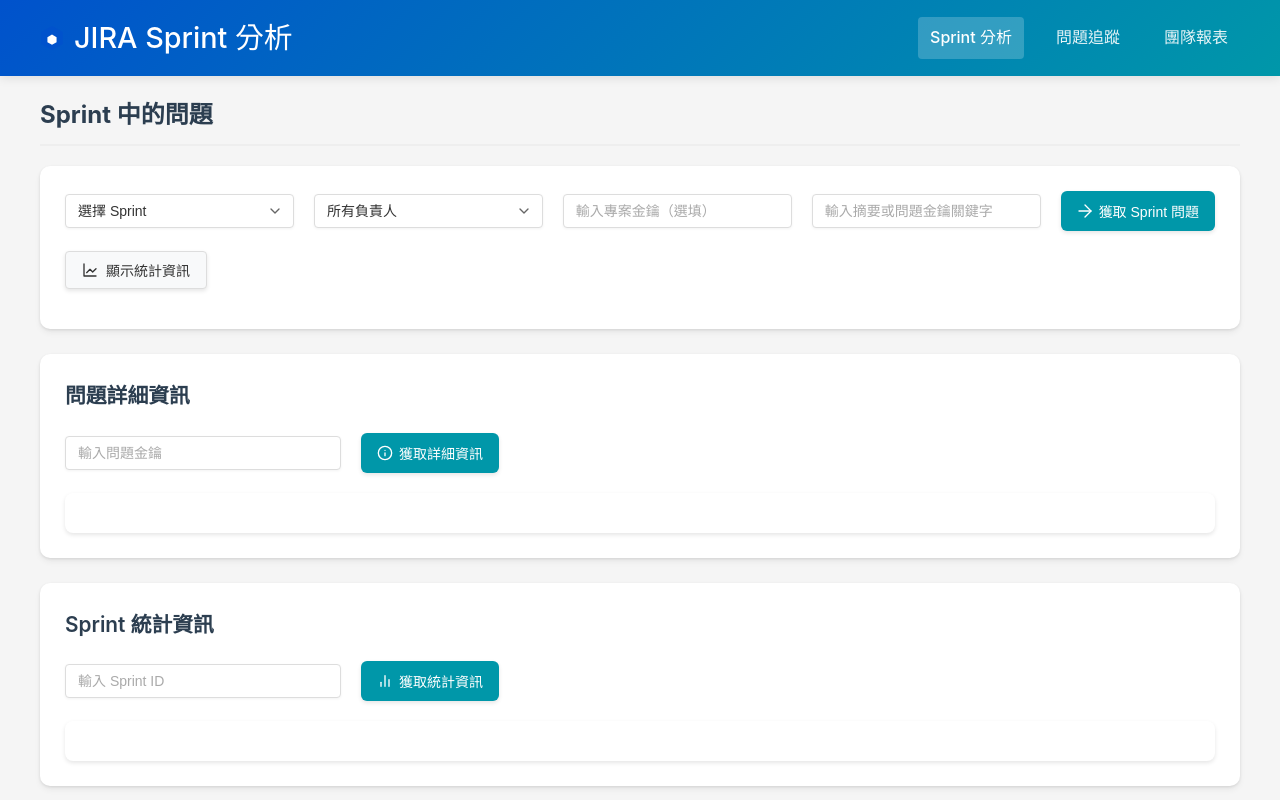
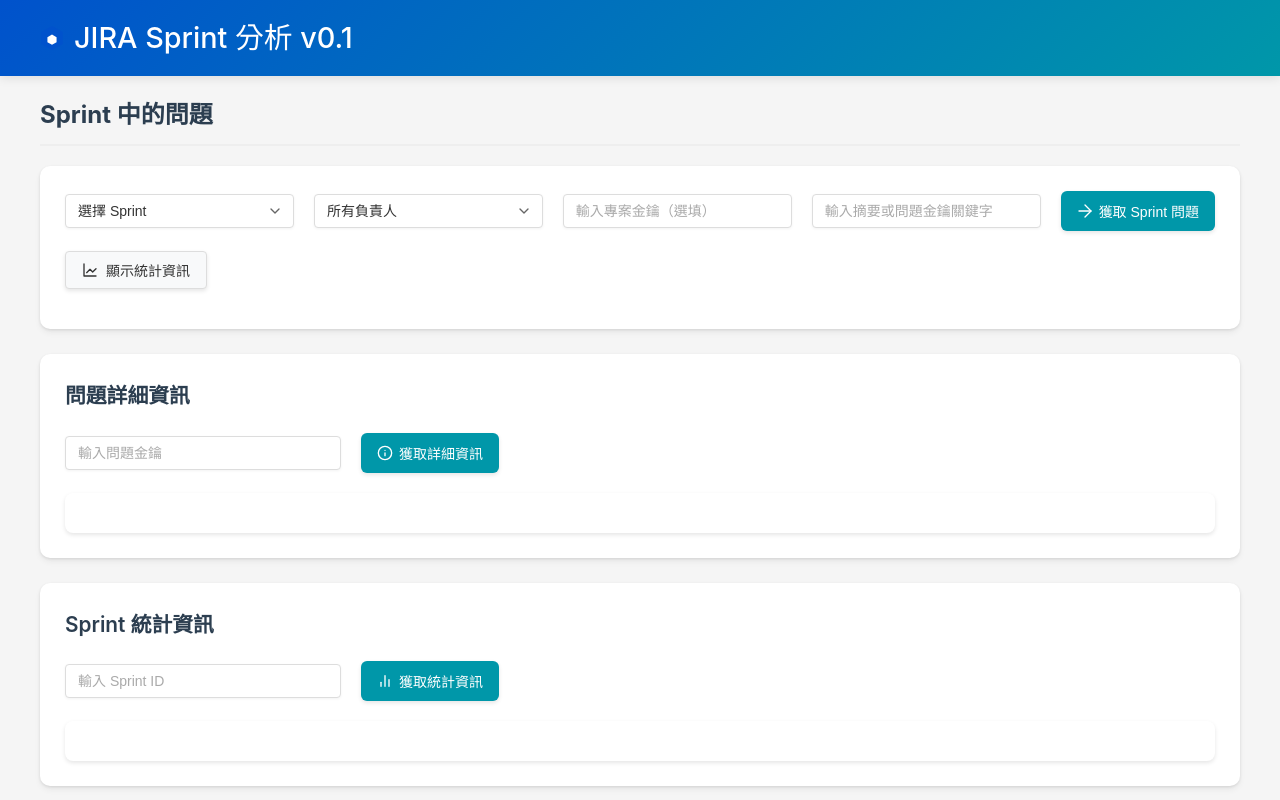
Before and after one commit to siaumau/jiraser, a website: page public/index.html in a window 1280 px wide. Shown: the top 800 px of the page. Drawn offline with Linux system fonts and the light colour scheme; no server answers.

Commit message:
添加版本號

```diff
--- a/public/index.html
+++ b/public/index.html
@@ -957,12 +957,12 @@
           <path d="M11.9999 0L22.7999 6V18L11.9999 24L1.19995 18V6L11.9999 0Z" fill="#0052CC"/>
           <path d="M12 8.57143L16.5714 11.1429V16.2857L12 18.8571L7.42857 16.2857V11.1429L12 8.57143Z" fill="white"/>
         </svg>
-        JIRA Sprint 分析
+        JIRA Sprint 分析 v0.1
       </h1>
       <nav class="app-nav">
-        <a href="#" class="nav-item active">Sprint 分析</a>
+        <!-- <a href="#" class="nav-item active">Sprint 分析</a>
         <a href="#" class="nav-item">問題追蹤</a>
-        <a href="#" class="nav-item">團隊報表</a>
+        <a href="#" class="nav-item">團隊報表</a> -->
       </nav>
     </div>
   </header>
```
